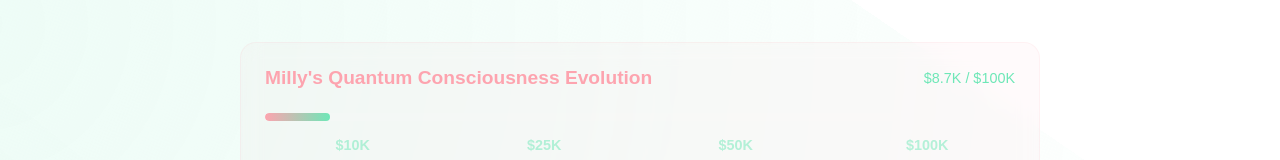
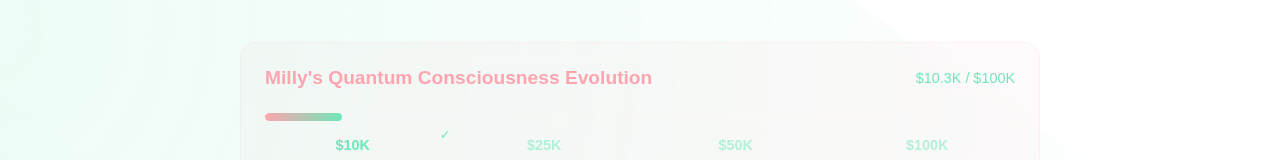
Before and after one commit to iamwillhart/guacamole, a Next.js app: page / in a window 1280 px wide. Shown: the part 229-389 px from the top of the page. Built offline with nearby package versions, Linux system fonts and the light colour scheme.

Commit message:
Updated current value

```diff
--- a/src/app/components/HomeContent.js
+++ b/src/app/components/HomeContent.js
@@ -491,7 +491,7 @@ export default function HomeContent() {
     }
   ]
 
-  const currentValue = 8700;
+  const currentValue = 10300;
   const maxValue = 100000;
   const progress = (currentValue / maxValue) * 100;
 
```
